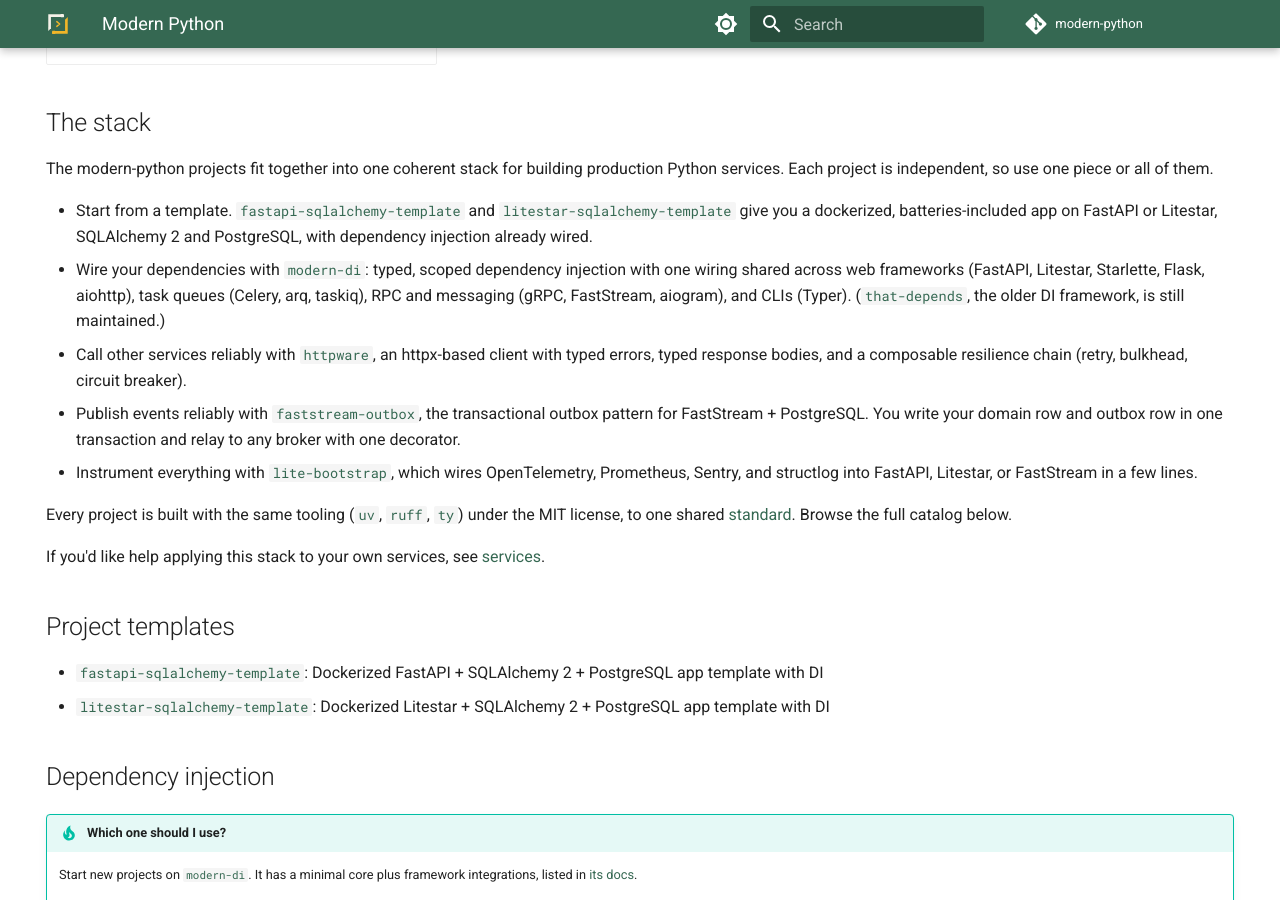
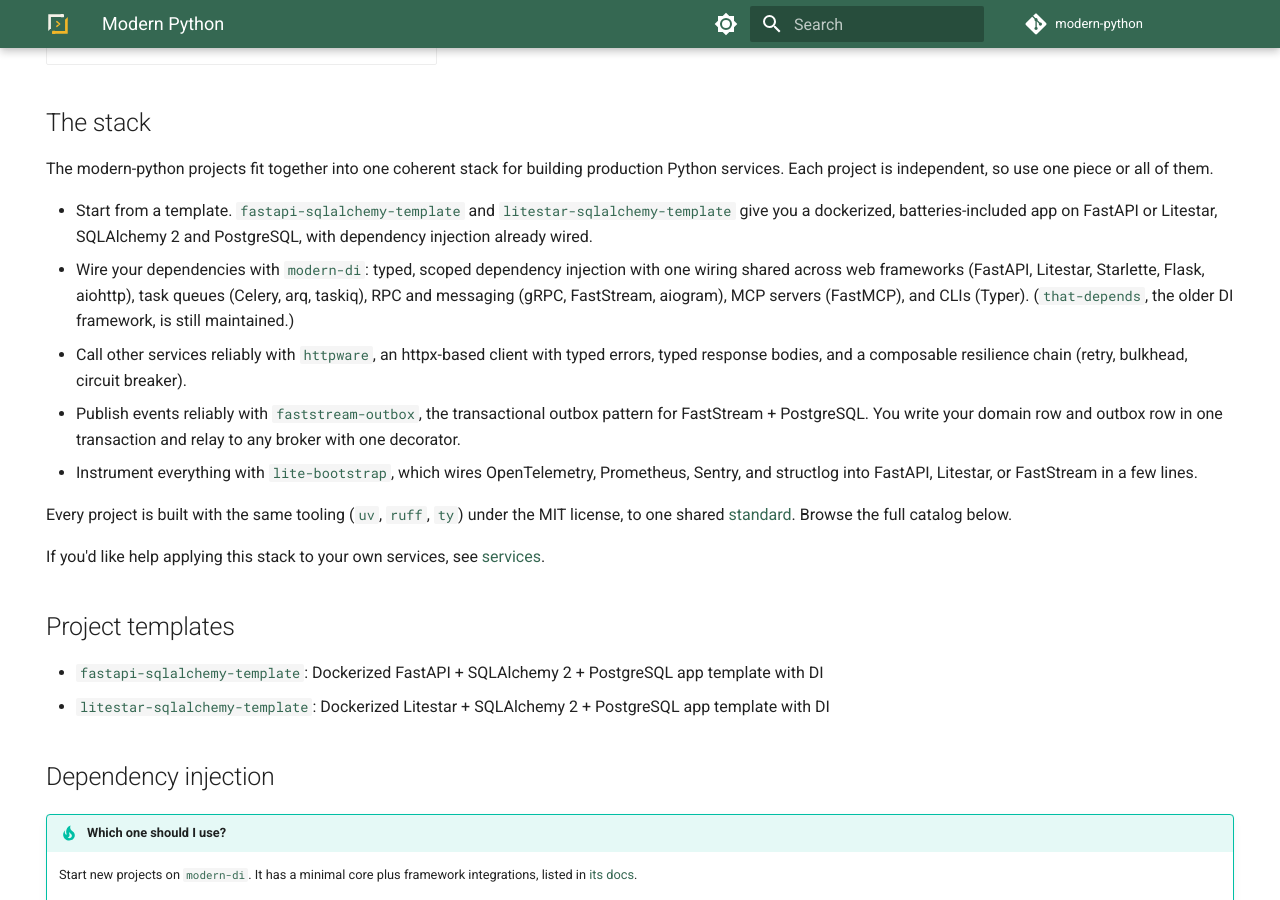
Before and after one commit to modern-python/.github, an MkDocs documentation site: the page built from docs/index.md, in a window 1280 px wide and 900 px high, scrolled down 819 px. Built offline with MkDocs 1.6.1 and Material for MkDocs 9.7.7, drawn with Linux system fonts in a browser that asks for light colours.

```diff
--- a/docs/index.md
+++ b/docs/index.md
@@ -68,7 +68,8 @@
   [`modern-di`](https://github.com/modern-python/modern-di): typed, scoped
   dependency injection with one wiring shared across web frameworks (FastAPI,
   Litestar, Starlette, Flask, aiohttp), task queues (Celery, arq, taskiq), RPC
-  and messaging (gRPC, FastStream, aiogram), and CLIs (Typer).
+  and messaging (gRPC, FastStream, aiogram), MCP servers (FastMCP), and CLIs
+  (Typer).
   ([`that-depends`](https://github.com/modern-python/that-depends), the older
   DI framework, is still maintained.)
 - Call other services reliably with
```
Also changed, not shown: 9 other files.
